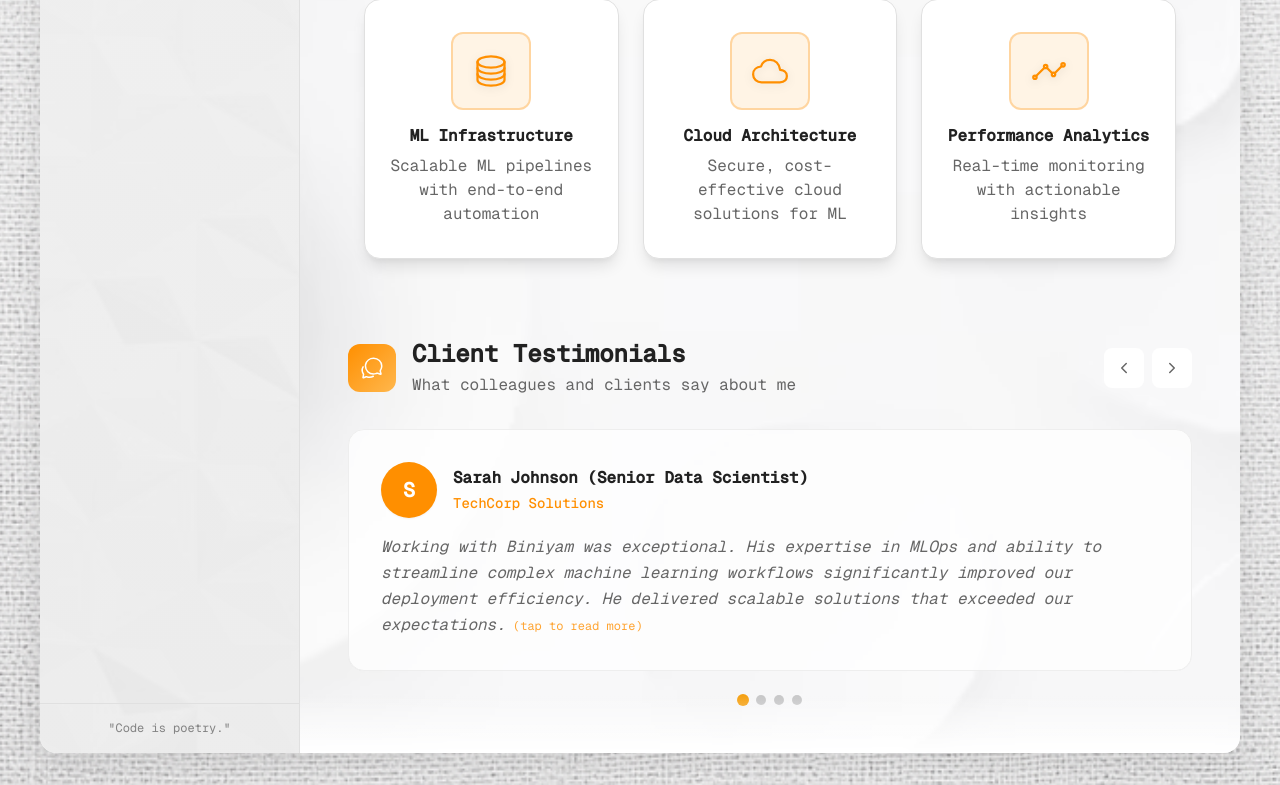
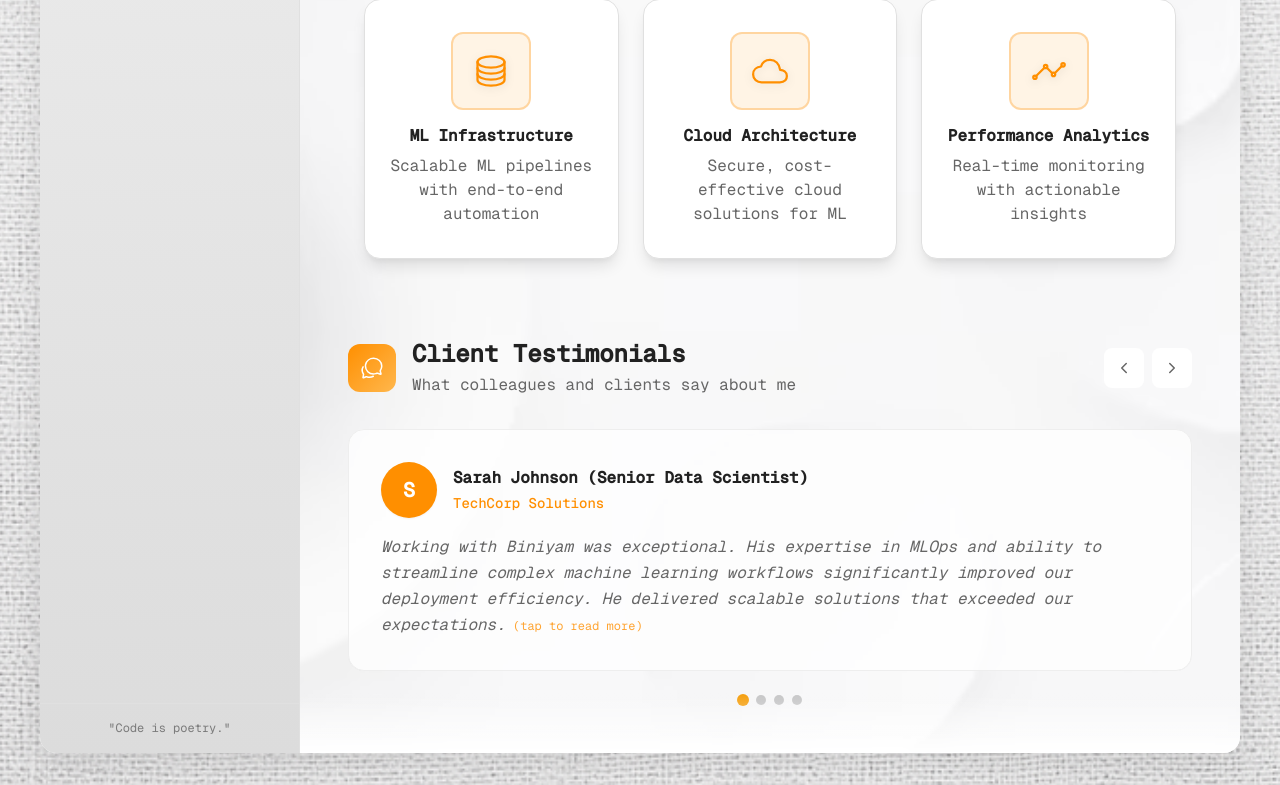
Before and after one commit to benbel376/portfolio-website, a PHP site: page / in a window 1280 px wide. Shown: the part 1087-1872 px from the top of the page. Run offline with PHP 8.4, Linux system fonts and the light colour scheme; some libraries are stand-ins or nearby versions.

Commit message:
Sidebar UI refinements: gradients, auth button, and fixed bottom fade
- Removed sidebar background image for light theme
- Made sidebar gradient more prominent on both themes
- Added gradient styling to login/theme action buttons
- Fixed auth button to show Logout text when authenticated
- Moved bottom fade gradient to parent container for proper fixed positioning

```diff
--- a/blocks/sites/side_bar/type_1/behaviors/auth_t1.js
+++ b/blocks/sites/side_bar/type_1/behaviors/auth_t1.js
@@ -77,6 +77,9 @@
                     btn.classList.toggle('authenticated', authed);
                     const icon = btn.querySelector('.site-auth-icon');
                     if (icon) icon.setAttribute('name', authed ? 'log-out-outline' : 'log-in-outline');
+                    // Update button text
+                    const textSpan = btn.querySelector('span:not(.site-auth-icon)');
+                    if (textSpan) textSpan.textContent = authed ? 'Logout' : 'Login';
                 }
 
                 // Hide/show protected nav links
--- a/blocks/sites/side_bar/type_1/styles/side_bar_site_layout_style_t1.css
+++ b/blocks/sites/side_bar/type_1/styles/side_bar_site_layout_style_t1.css
@@ -83,6 +83,33 @@
     display: none;
 }
 
+/* Bottom fade gradient for scroll indication - on parent container */
+.site-container.sidebar-layout::after {
+    content: '';
+    position: absolute;
+    bottom: 0;
+    left: var(--sidebar-width);
+    right: 0;
+    height: 60px;
+    background: linear-gradient(
+        to top,
+        var(--site-container-bg, rgba(255, 255, 255, 0.95)) 0%,
+        transparent 100%
+    );
+    pointer-events: none;
+    z-index: 10;
+    border-radius: 0 0 16px 0;
+}
+
+/* Dark theme bottom fade */
+.theme-dark .site-container.sidebar-layout::after {
+    background: linear-gradient(
+        to top,
+        rgba(32, 33, 36, 0.95) 0%,
+        transparent 100%
+    );
+}
+
 /* ========================================
  * SIDEBAR NAVIGATION
  * ======================================== */
@@ -93,9 +120,9 @@
     min-width: var(--sidebar-width);
     height: 100%;
     background: linear-gradient(180deg,
-        rgba(245, 245, 245, 0.98) 0%,
-        rgba(240, 240, 240, 0.95) 30%,
-        rgba(235, 235, 235, 0.92) 100%);
+        rgba(250, 250, 250, 1) 0%,
+        rgba(235, 235, 235, 1) 50%,
+        rgba(220, 220, 220, 1) 100%);
     border-right: 1px solid var(--border);
     border-radius: 16px 0 0 16px;
     display: flex;
@@ -104,24 +131,6 @@
     transition: transform 0.3s ease;
     flex-shrink: 0;
     overflow: hidden;
-}
-
-/* Sidebar background with overlay */
-.sidebar-nav::before {
-    content: '';
-    position: absolute;
-    top: 0;
-    left: 0;
-    right: 0;
-    bottom: 0;
-    background-image: var(--sidebar-bg-image, none);
-    background-size: cover;
-    background-position: center;
-    background-repeat: no-repeat;
-    opacity: 0.12;
-    z-index: 0;
-    pointer-events: none;
-    border-radius: 16px 0 0 16px;
 }
 
 /* Ensure sidebar content is above the background */
@@ -316,34 +331,7 @@
     opacity: 0.3;
 }
 
-/* Bottom fade gradient for scroll indication */
-.sidebar-layout .main-content::after {
-    content: '';
-    position: sticky;
-    bottom: 0;
-    left: 0;
-    right: 0;
-    height: 60px;
-    background: linear-gradient(
-        to top,
-        var(--site-container-bg, rgba(255, 255, 255, 0.95)) 0%,
-        transparent 100%
-    );
-    pointer-events: none;
-    z-index: 2;
-    display: block;
-    margin-top: -60px;
-    border-radius: 0 0 16px 0;
-}
 
-/* Dark theme bottom fade */
-.theme-dark .sidebar-layout .main-content::after {
-    background: linear-gradient(
-        to top,
-        rgba(32, 33, 36, 0.95) 0%,
-        transparent 100%
-    );
-}
 
 /* ========================================
  * SCROLLBAR STYLING
```
Also changed, not shown: other parts of blocks/sites/side_bar/type_1/styles/side_bar_site_layout_style_t1.css (+19 -11 lines).
